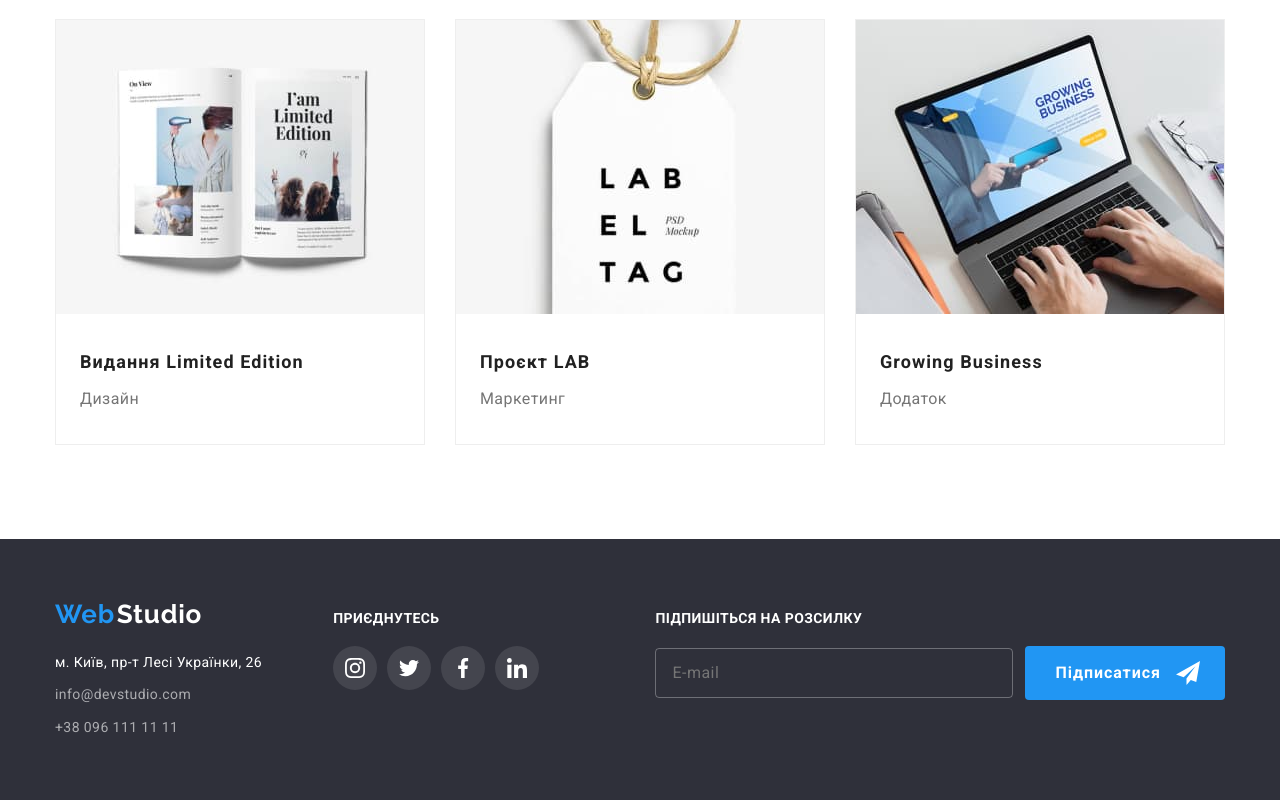
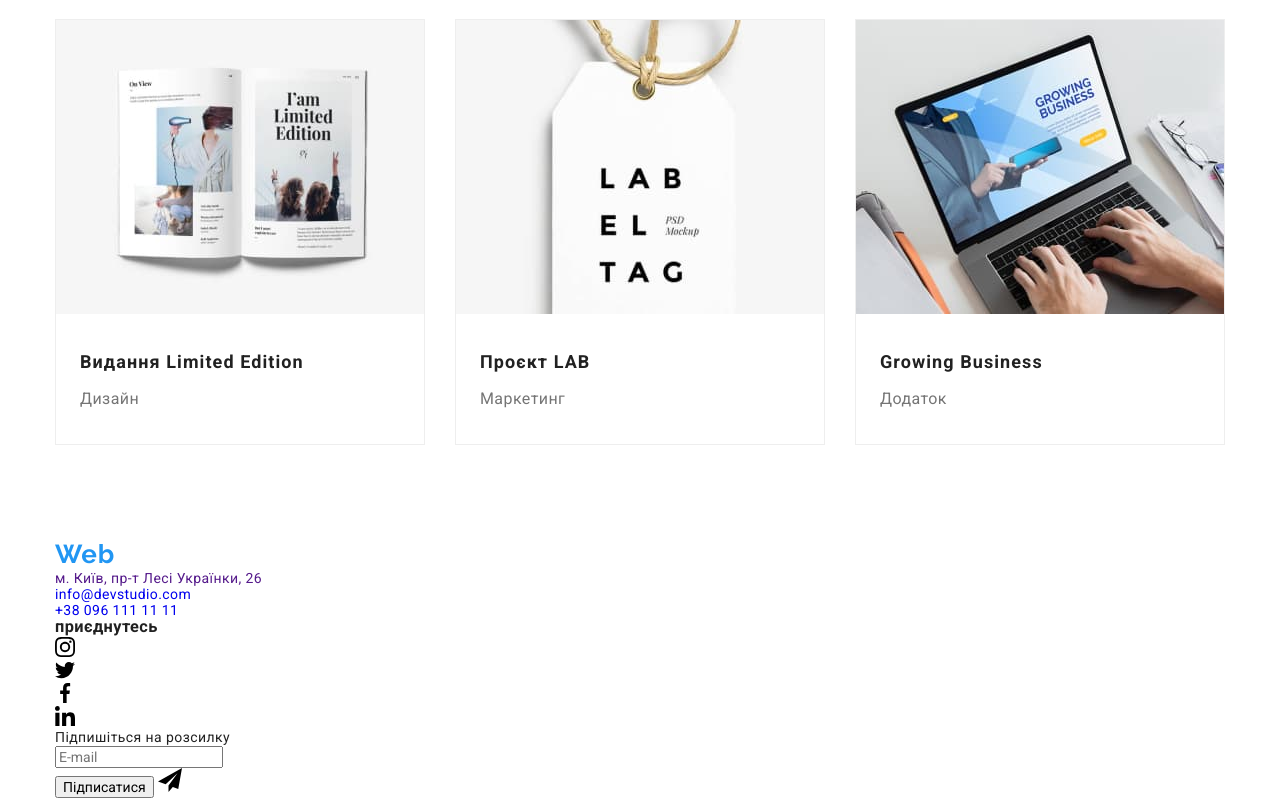
Before and after one commit to katrinashandria/goit-markup-hw-07, a plain HTML site: page portfolio.html in a window 1280 px wide. Shown: the part 1160-1960 px from the top of the page. Drawn offline with nearby package versions, Linux system fonts and the light colour scheme.

Commit message:
Work7 10

```diff
--- a/css/styles.css
+++ b/css/styles.css
@@ -234,6 +234,7 @@ img {
 
 
 
+
 /* -------------------hero---------------------- */
 /* .hero {
     text-align: center;
@@ -278,7 +279,7 @@ img {
 } */
 
 
-.header-button {
+/* .header-button {
     display: inline-block;
     padding: 10px 32px;
     font-family: 'Roboto';
@@ -291,7 +292,7 @@ img {
     border-radius: 4px;
     border-color: transparent;
     cursor: pointer;
-}
+} */
 
 
 
@@ -378,40 +379,7 @@ img {
 /* ----------------------------------------------------------------------------- */
 
 
-.filter-list .filter-item + .filter-item {
-    margin-left: 9px;
-}
 
-.filter-button {
-    display: inline-block;
-    padding: 6px 25px;
-    font-family: "Roboto";
-    font-weight: 500;
-    font-size: 16px;
-    line-height: calc(26/16);
-    text-align: center;
-    letter-spacing: 0.03em;
-    color: var(--primary-text-color);
-    background: var(--editional-color);
-    border-radius: 4px;
-    border-color: transparent;
-    cursor: pointer;
-
-    transition: color var(--anim-fast),
-                background-color var(--anim-fast),
-                box-shadow var(--anim-fast);
-}
-
-.filter-kit {
-    text-align: center;
-    margin-bottom: 50px;
-}
-
-.filter-button:hover, .filter-button:focus {
-    color: var(--main-background-color);
-    background: var(--accent-color);
-    box-shadow: 0px 3px 1px rgba(0, 0, 0, 0.1), 0px 1px 2px rgba(0, 0, 0, 0.08), 0px 2px 2px rgba(0, 0, 0, 0.12);
-}
 
 
 
@@ -479,11 +447,10 @@ img {
     background-color: var(--editional-color);
 } */
 
-.team-item {
+/* .team-item {
     width: 270px;
-    /* width: calc((100% - 60px) /4); */
     margin-right: 30px;
-}
+} */
 
 /* .team-item:nth-child(4n) {
     margin-right: 0;
@@ -602,6 +569,41 @@ fill: var(--accent-color);
 
 /* ---------------------------------Galery----------------------------------- */
 
+.filter-list .filter-item + .filter-item {
+    margin-left: 9px;
+}
+
+.filter-button {
+    display: inline-block;
+    padding: 6px 25px;
+    font-family: "Roboto";
+    font-weight: 500;
+    font-size: 16px;
+    line-height: calc(26/16);
+    text-align: center;
+    letter-spacing: 0.03em;
+    color: var(--primary-text-color);
+    background: var(--editional-color);
+    border-radius: 4px;
+    border-color: transparent;
+    cursor: pointer;
+
+    transition: color var(--anim-fast),
+                background-color var(--anim-fast),
+                box-shadow var(--anim-fast);
+}
+
+.filter-kit {
+    text-align: center;
+    margin-bottom: 50px;
+}
+
+.filter-button:hover, .filter-button:focus {
+    color: var(--main-background-color);
+    background: var(--accent-color);
+    box-shadow: 0px 3px 1px rgba(0, 0, 0, 0.1), 0px 1px 2px rgba(0, 0, 0, 0.08), 0px 2px 2px rgba(0, 0, 0, 0.12);
+}
+
 .project-grid {
     padding: 30px 24px;
 }
@@ -706,7 +708,7 @@ p.project-type-title {
 
 /*------------------footer-------------*/
 
-.footer {
+/* .footer {
 
 
     padding-top: 60px;
@@ -810,9 +812,6 @@ p.project-type-title {
     background-color: var(--accent-color);
 }
 
-.form-container {
-
-}
 
 .footer-send-form {
     display: flex;
@@ -836,19 +835,6 @@ p.project-type-title {
 
 
 }
-
-
-/*--------icons-----------*/
-
-.icon-mail {
-fill: currentColor;
-}
-
-.icon-mobile {
-    fill: currentColor
-}
-
-/* footer form */
 
 .mail-input {
 margin: 0;
@@ -889,7 +875,7 @@ width: 358px;
 .footer-send-icon {
     fill: var(--main-background-color);
     position: absolute;
-    /* margin-left: 12px; */
+
     right: 25px;
 
 }
@@ -911,11 +897,9 @@ width: 358px;
 .form-field {
     position: relative;
 
-}
+} */
 
-.social-item {
-    /* display: flex; */
-}
+
 /* ----------Modal window--------- */
 
 
@@ -1046,12 +1030,6 @@ width: 100%;
     transform: transition var(--anim-fast);
 }
 
-/* .user-form-field:hover {
-    border-color: var(--accent-color);
-    cursor: pointer;
-    transform: transition var(--anim-fast);
-
-} */
 
 .user-form-field:focus-within {
     outline: none;
@@ -1111,7 +1089,7 @@ top: 11px;
 .group-block {
     display: flex;
     justify-content: center;
-    /* position: relative; */
+
 
     text-align: center;
     align-items: baseline;
@@ -1172,15 +1150,7 @@ top: 11px;
     margin: 0;
 }
 
-.user-form-checkbox {
-/* position: absolute; */
-/* top: 5px;
-right: 420px; */
 
-/* -webkit-appearance: none;
-appearance: none;
--moz-appearance: none; */
-}
 
 .user-form-checkbox:checked + .checkbox-icon {
     background-color: var(--primary-text-color);
--- /dev/null
+++ b/sass/components/_footer.scss
@@ -0,0 +1,190 @@
+.footer {
+
+
+    padding-top: 60px;
+    padding-bottom: 60px;
+    background-color: var(--secondary-background-color);
+
+}
+
+.address {
+    line-height: 1.74;
+    color: var(--main-background-color);
+}
+
+
+.footer-mail:hover, .footer-mail:focus {
+    color: var(--accent-color);
+}
+
+.footer-phone:hover, .footer-phone:focus {
+    color: var(--accent-color);
+}
+
+.footer-mail {
+    line-height: 1.71;
+    color: rgba(255, 255, 255, 0.6);
+
+    transition: color var(--anim-fast);
+}
+
+.footer-phone {
+    font-size: 14px;
+    line-height: 1.71;
+    letter-spacing: 0.03em;
+    color: rgba(255, 255, 255, 0.6);
+
+    transition: color var(--anim-fast);
+}
+
+.logo-margin {
+    margin-bottom: 20px;
+}
+
+.footer-logo {
+    display: block;
+    margin-bottom: 20px;
+}
+
+.footer-list {
+    display: flex;
+    flex-direction: column;
+    gap: 9px;
+}
+
+.footer-title {
+    margin-bottom: 20px;
+    font-size: 14px;
+    font-weight: 700;
+    line-height: calc(16/14);
+    text-transform: uppercase;
+    color: var(--main-background-color);
+}
+
+.footer-block {
+    display: flex;
+    flex-wrap: wrap;
+    justify-content: space-between;
+    align-items: baseline;
+}
+
+.footer-address {
+    display: flex;
+    flex-wrap: wrap;
+}
+
+.footer-social {
+    display: flex;
+    gap: 10px;
+    justify-content: center;
+    align-items: center;
+}
+
+.footer-social-link {
+    display: flex;
+    justify-content: center;
+    align-items: center;
+    width: 44px;
+    height: 44px;
+    border-radius: 50%;
+    background-color: rgba(255, 255, 255, 0.1);
+
+    transition: background-color var(--anim-fast);
+}
+
+.footer-icon {
+    fill: var(--main-background-color);
+    justify-content: center;
+}
+
+.footer-social-link:hover,
+.footer-social-link:focus {
+    background-color: var(--accent-color);
+}
+
+
+.footer-send-form {
+    display: flex;
+    gap: 10px;
+    justify-content: center;
+    align-items: center;
+}
+
+.send-form-footer-down {
+    position: relative;
+    margin-left: 45px;
+}
+
+.footer-form {
+    display: flex;
+    gap: 12px;
+    justify-content: center;
+    align-items: center;
+    padding: 0;
+    margin: 0;
+
+
+}
+
+.mail-input {
+margin: 0;
+padding: 15px 16px;
+border-radius: 4px;
+border: 1px solid rgba(255, 255, 255, 0.3);
+background-color: transparent;
+
+font-size: 16px;
+line-height: calc (20 / 16);
+color: var(--main-background-color);
+letter-spacing: 0.03em;
+
+width: 358px;
+}
+
+.footer-button {
+
+    padding: 10px 28px;
+    padding-right: 62px;
+    font-family: 'Roboto';
+    font-weight: 700;
+    font-size: 16px;
+    line-height: calc(30/16);
+    letter-spacing: 0.06em;
+
+    color: var(--main-background-color);
+    background: var(--accent-color);
+    border-radius: 4px;
+    border-color: transparent;
+    cursor: pointer;
+
+
+
+
+}
+
+.footer-send-icon {
+    fill: var(--main-background-color);
+    position: absolute;
+
+    right: 25px;
+
+}
+
+.user-form-label {
+    font-family: 'Roboto';
+    font-size: 16px;
+    line-height: calc(20/16);
+    letter-spacing: 0.03em;
+    color: rgba(255, 255, 255, 0.6);
+
+    position: absolute;
+
+    top: 15px;
+    left: 16px;
+
+}
+
+.form-field {
+    position: relative;
+
+}
--- a/sass/components/_logo.scss
+++ b/sass/components/_logo.scss
@@ -24,3 +24,12 @@
     letter-spacing: 0.03em;
     color: var(--accent-color);
 }
+
+.logo-margin {
+    margin-bottom: 20px;
+}
+
+.footer-logo {
+    display: block;
+    margin-bottom: 20px;
+}
--- a/sass/main.scss
+++ b/sass/main.scss
@@ -18,3 +18,4 @@
 @import "./components/whatwedo";
 @import "./components/team";
 @import "./components/clients";
+@import "./components/footer";
```
Also changed, not shown: sass/components/_header.scss (+9 -0 lines).
